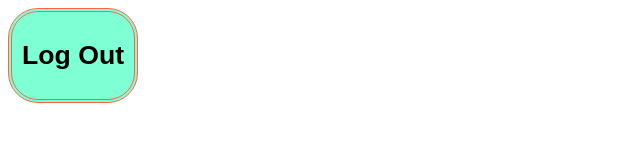
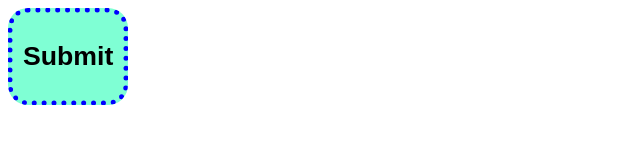
Before and after one commit to Rutujamate23/assignment-13, a plain HTML site: page index.html in a window 1280 px wide. Shown: the whole page, without its empty margins (0-640 px from the left). Drawn offline with Linux system fonts and the light colour scheme.

Commit message:
new button added

```diff
--- a/index.html
+++ b/index.html
@@ -7,16 +7,16 @@
     <style>
         .btn{
             padding: 10px;
-            border: 4px double tomato;
+            border: 5px dotted blue;
             background-color: aquamarine;
-            border-radius: 30px;
+            border-radius: 20px;
 
         }
     </style>
 </head>
 <body>
     <button class="btn">
-        <h1>Log Out</h1>
+        <h1>Submit</h1>
     </button>
 </body>
 </html>
```
